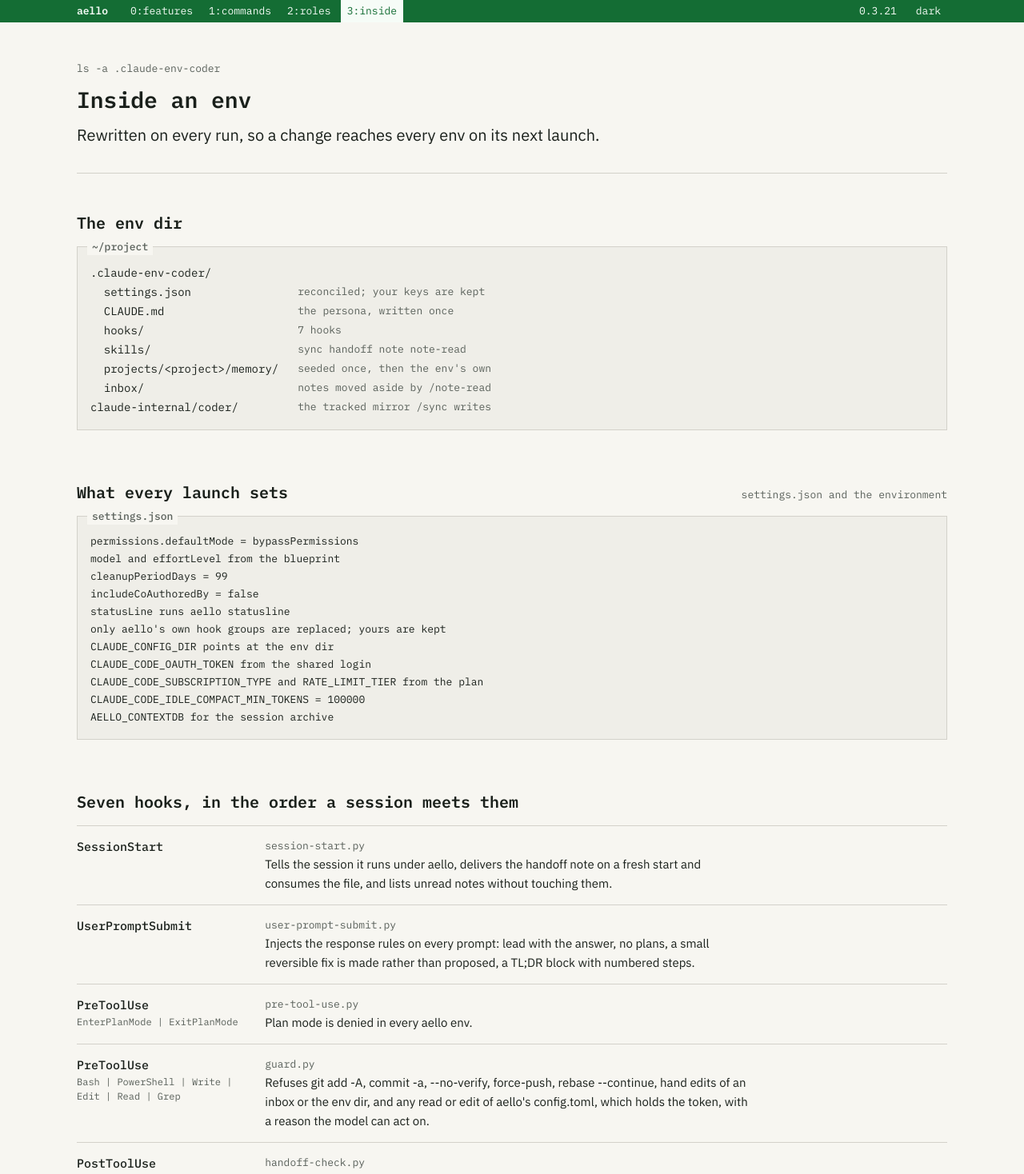
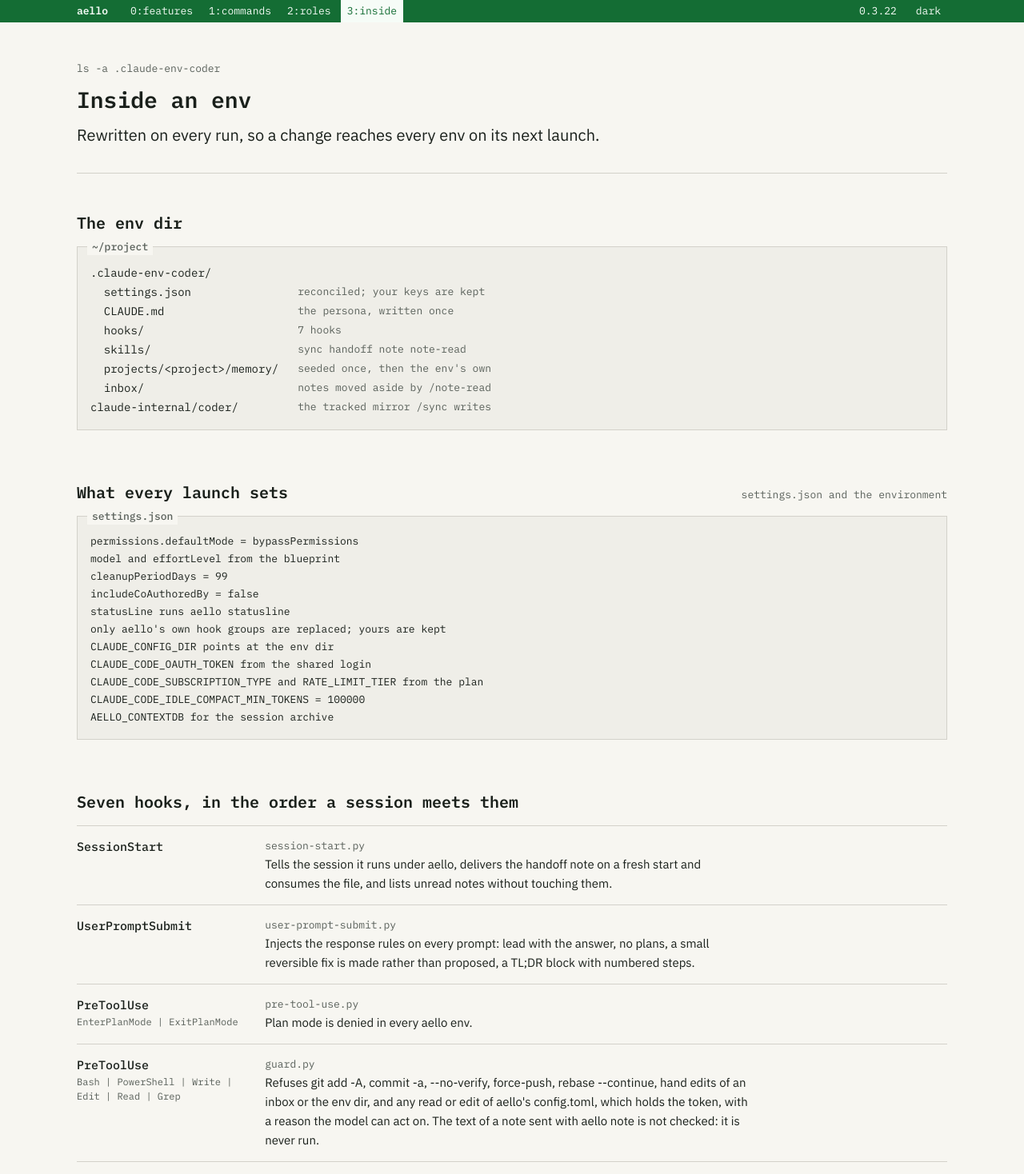
Before and after one commit to ryha0008-boop/aello-site, a Next.js app: page /inside in a window 1280 px wide. Shown: the top 1468 px of the page at 80% size. Built offline with nearby package versions, Linux system fonts and the light colour scheme.

Commit message:
content: aello 0.3.22, the guard skips a note's text

```diff
--- a/src/content/aello.ts
+++ b/src/content/aello.ts
@@ -2,7 +2,7 @@
 // subcommand's help, the hook table, the TUI key hints and the status line of
 // Compiled from aello's help, hooks, skills and status line; `version` is the released one. Update here, not in the pages.
 
-export const version = "0.3.21";
+export const version = "0.3.22";
 
 export const site = {
   name: "aello",
@@ -337,7 +337,7 @@ export const hooks: Hook[] = [
     event: "PreToolUse",
     matcher: "Bash|PowerShell|Write|Edit|Read|Grep",
     script: "guard.py",
-    does: "Refuses git add -A, commit -a, --no-verify, force-push, rebase --continue, hand edits of an inbox or the env dir, and any read or edit of aello's config.toml, which holds the token, with a reason the model can act on.",
+    does: "Refuses git add -A, commit -a, --no-verify, force-push, rebase --continue, hand edits of an inbox or the env dir, and any read or edit of aello's config.toml, which holds the token, with a reason the model can act on. The text of a note sent with aello note is not checked: it is never run.",
   },
   {
     event: "PostToolUse",
```
